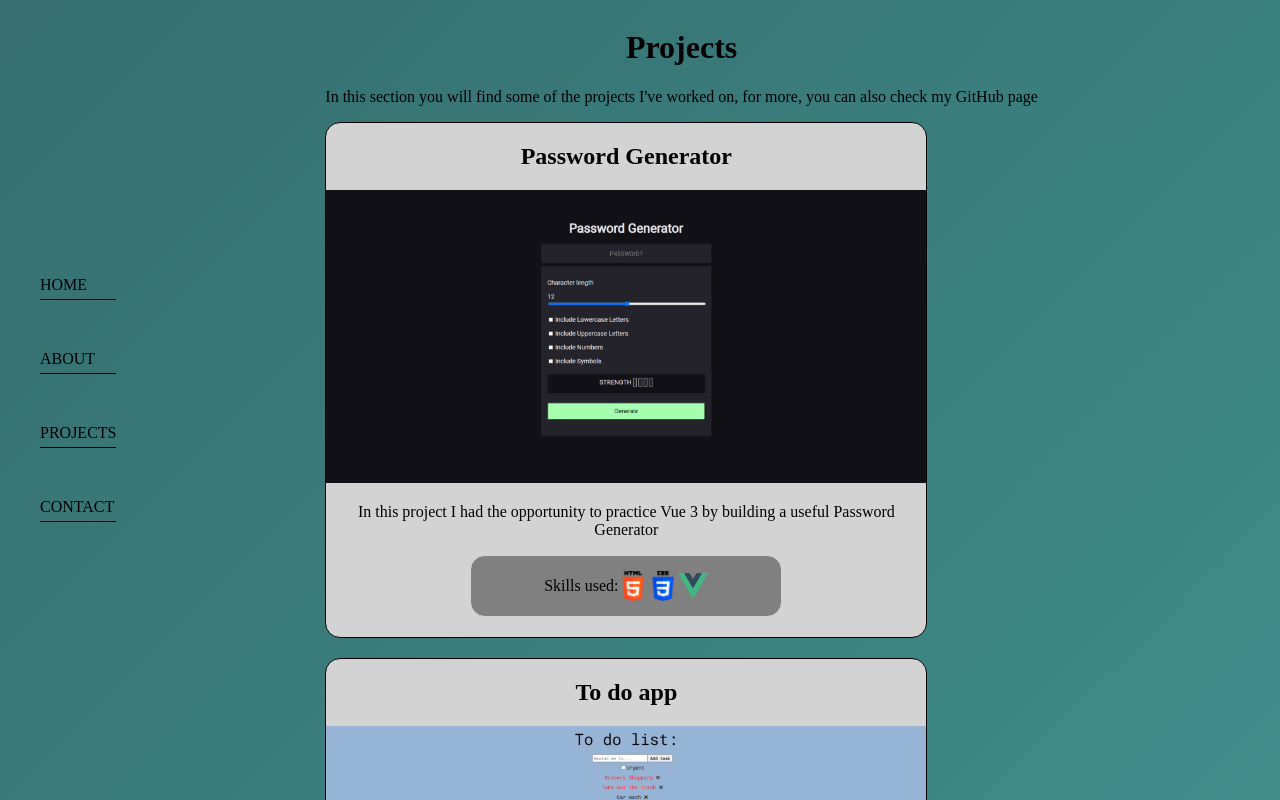
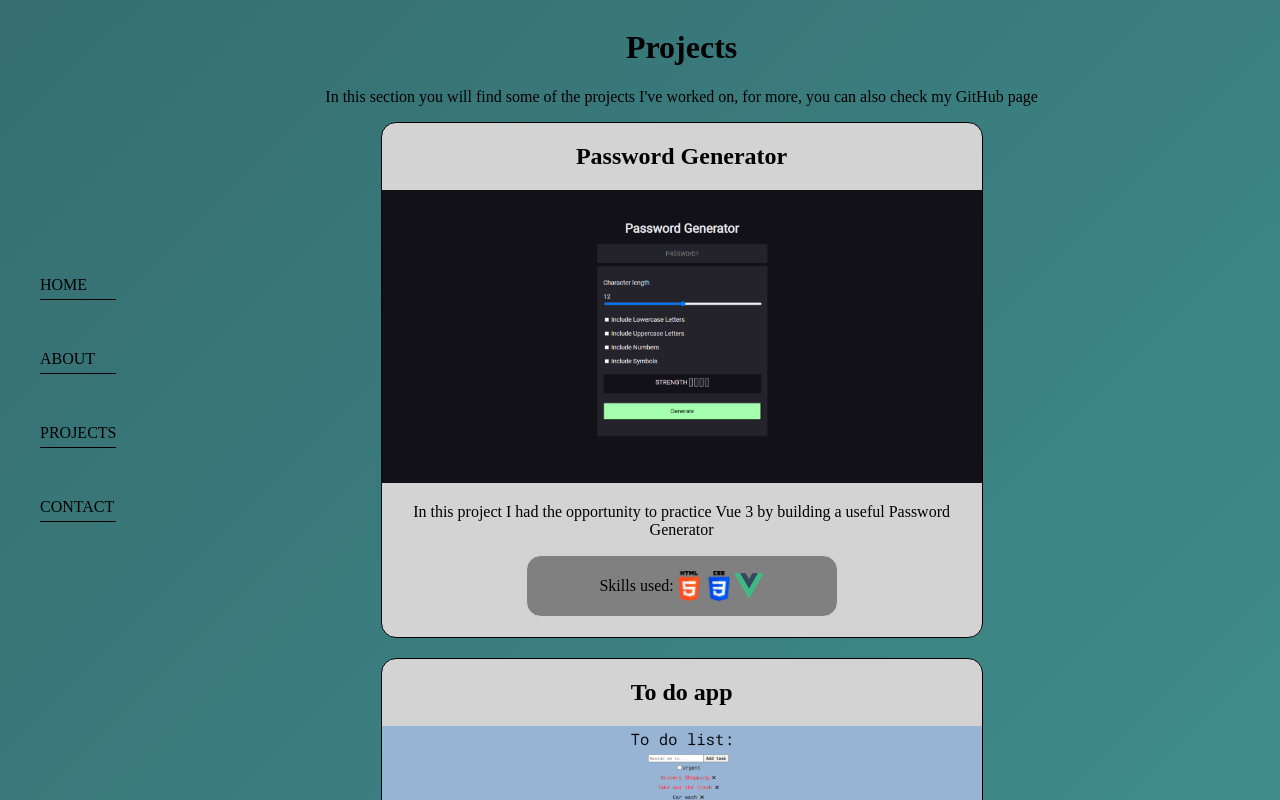
Before and after one commit to cfcmeireles/Portfolio-Carina, a Nuxt app: page /projects in a window 1280 px wide. Shown: the top 800 px of the page. Built offline with nearby package versions, Linux system fonts and the light colour scheme.

Commit message:
Updated styles on Projects page

```diff
--- a/pages/projects.vue
+++ b/pages/projects.vue
@@ -146,6 +146,11 @@ export default {
 .projects {
   text-align: center;
 }
+.project-preview {
+  display: flex;
+  flex-direction: column;
+  align-items: center;
+}
 
 @media only screen and (max-width: 1650px) {
   .project-one,
```
